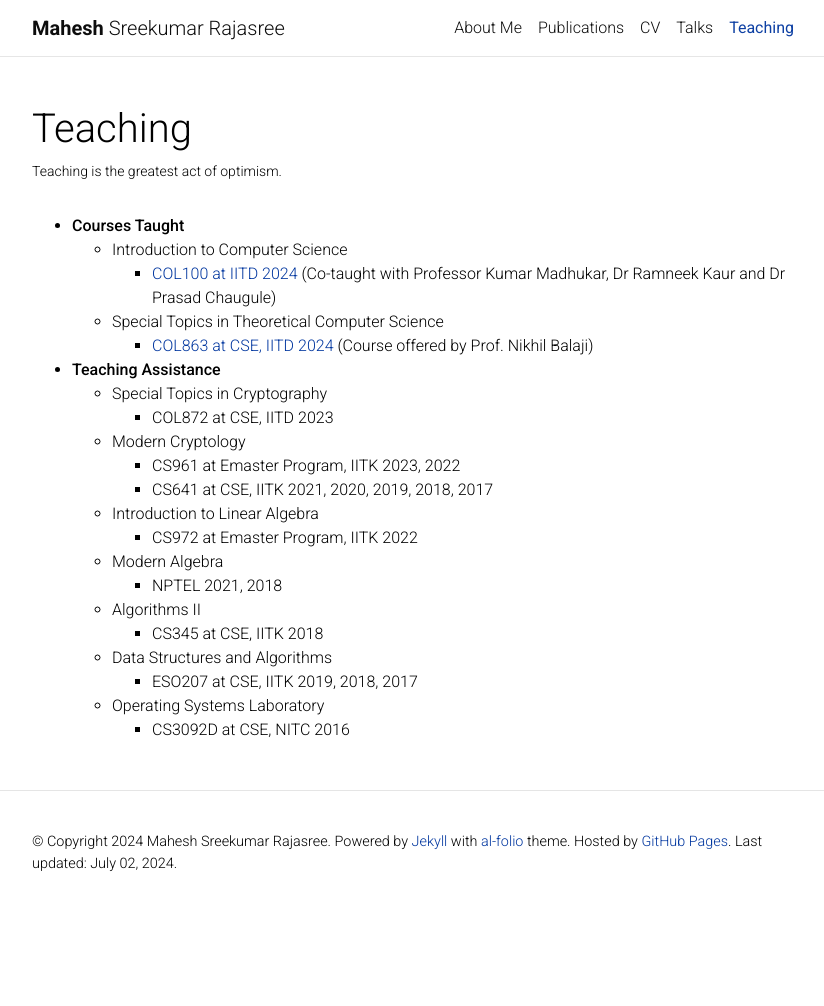
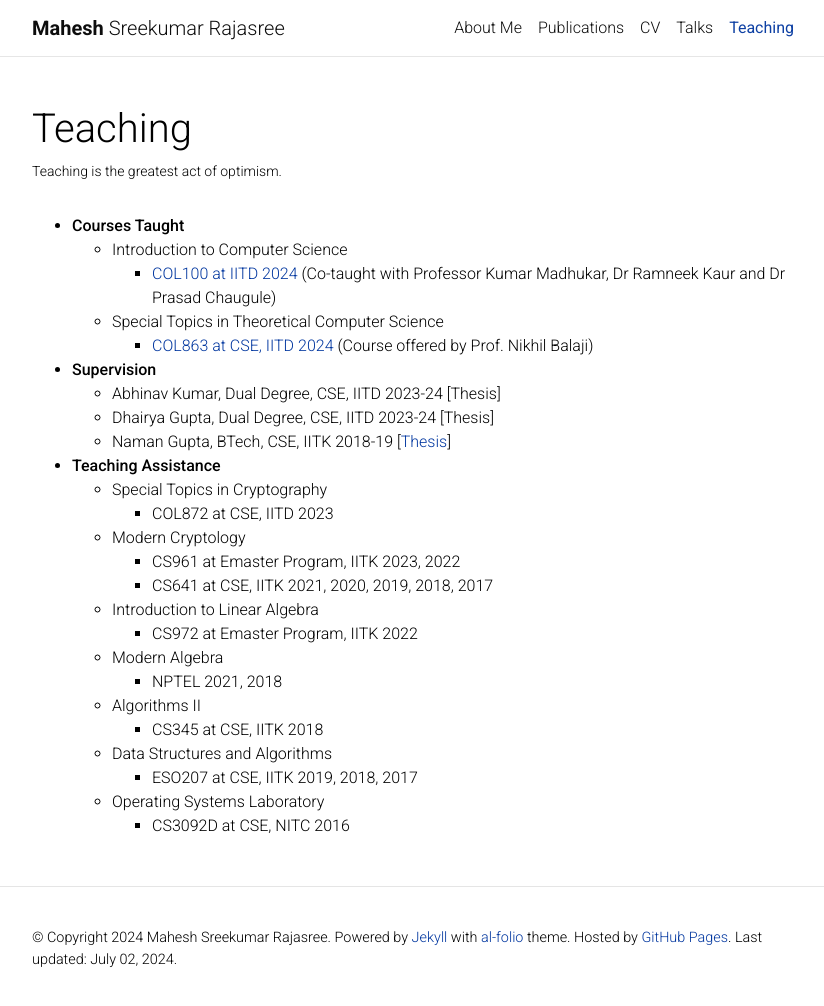
Before and after one commit to Mahe94/mahe94.github.io, a Jekyll site: the page built from _pages/teaching.md, in a window 1280 px wide and 1010 px high. Shown: the top 1006 px of the window, without its empty margins (223-1047 px from the left). Built offline with Jekyll 4.4.1, drawn with Linux system fonts in a browser that asks for light colours; comment, search, counter and statistics services are not loaded; a style sheet for code colours, icons or effects is not loaded.

Commit message:
added supervision

```diff
--- a/_pages/teaching.md
+++ b/_pages/teaching.md
@@ -12,6 +12,12 @@ nav_order: 5
 		* <a href="https://kumarmadhukar.github.io/courses/col100-summer24/index.html">COL100 at IITD 2024</a> (Co-taught with Professor Kumar Madhukar, Dr Ramneek Kaur and Dr Prasad Chaugule)
 	* Special Topics in Theoretical Computer Science
 		* <a href="https://sites.google.com/view/nikhilbalaji/holi2024">COL863 at CSE, IITD 2024</a> (Course offered by Prof. Nikhil Balaji)
+
+* __Supervision__
+	* Abhinav Kumar, Dual Degree, CSE, IITD 2023-24 [<a>Thesis</a>]
+	* Dhairya Gupta, Dual Degree, CSE, IITD 2023-24 [<a>Thesis</a>]
+	* Naman Gupta, BTech, CSE, IITK 2018-19 [<a href="assets/naman.pdf">Thesis</a>]
+
 * __Teaching Assistance__
 	* Special Topics in Cryptography
 		* COL872 at CSE, IITD 2023
```
